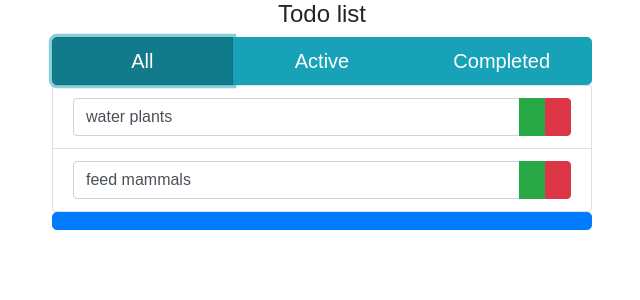
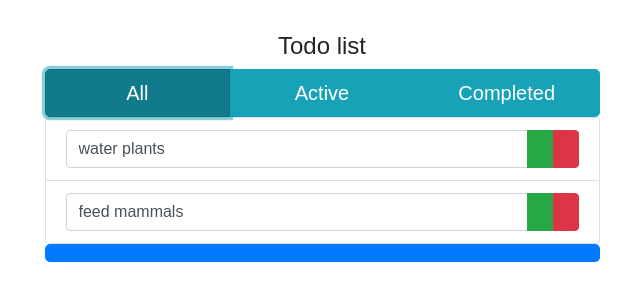
Before and after one commit to 150grism/to-do_list, a React (Create React App) app: page / in a window 1280 px wide. Shown: the top 300 px of the page, without its empty margins (318-958 px from the left). Built offline with nearby package versions, Linux system fonts and the light colour scheme; some icons are missing.

Commit message:
ничего

```diff
--- a/src/components/List.js
+++ b/src/components/List.js
@@ -39,8 +39,6 @@ class List extends Component {
         text: newList[taskIndex].text,
         status: newList[taskIndex].status === 'active' ? 'completed' : 'active'
     };
-    console.log(newList);
-    console.log(this.state.list);
     this.setState({list: newList});
   }
 
@@ -52,8 +50,6 @@ class List extends Component {
         text: newText,
         status: newList[taskIndex].status
     };
-    // console.log(newList);
-    // console.log(this.state.list);
     this.setState({list: newList});
   }
 
@@ -71,7 +67,6 @@ class List extends Component {
   render() {
     let tasks;
     tasks = this.state.list.map(task => {
-      console.log(tasksFilter);
       if (task.status === tasksFilter || tasksFilter === 'All') {
         return (
           <Task
@@ -86,10 +81,10 @@ class List extends Component {
     })
 
     return (
-      <div className="container">
+      <div className="container p-0 my-sm-4">
         <div className="row justify-content-center">
           <div className="List col-12 col-md-9 col-lg-7 col-xl-6">
-            <h4 className="text-center">Todo list</h4>
+            <h4 className="text-center my-2">Todo list</h4>
             <div className="btn-group d-flex btn-group-lg" role="group" aria-label="Basic example">
               <button type="button"
                 className={"btn btn-info w-100" + (tasksFilter === 'All' ? ' active' : '')}
```
